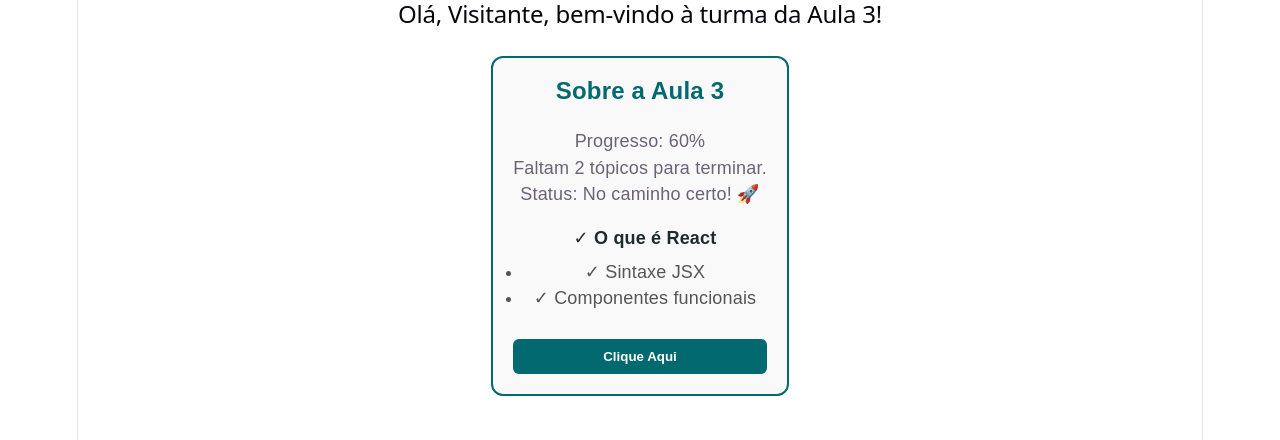
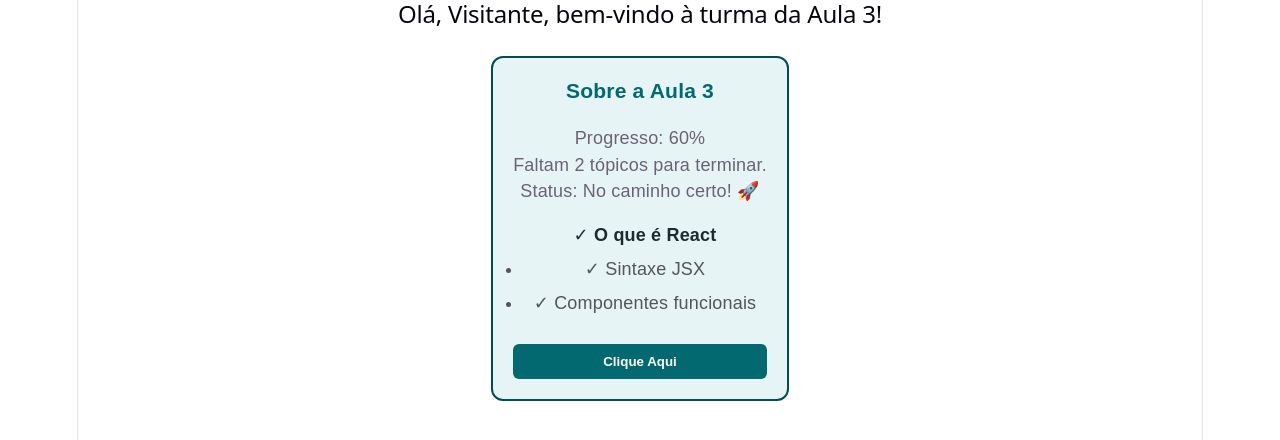
Before and after one commit to DNeves8/aula3-react, a React (Vite) app: page / in a window 1280 px wide. Shown: the top 440 px of the page. Built offline with nearby package versions, Linux system fonts and the light colour scheme.

Commit message:
feat: estilos externos com CSS e className

```diff
--- /dev/null
+++ b/src/Cartao.css
@@ -0,0 +1,46 @@
+/* src/Cartao.css */
+
+.cartao {
+  padding: 20px;
+  border: 2px solid #01696F;
+  border-radius: 12px;
+  max-width: 420px;
+  margin: 20px auto;
+  background-color: #f9f9f9;
+  font-family: sans-serif;
+}
+
+/* Desafio Bônus: Classe que muda o fundo se o cartão for destaque */
+.cartao--destaque {
+  background-color: #e6f4f5;
+  border-color: #004d52;
+}
+
+.cartao h3 {
+  color: #01696F;
+  margin-top: 0;
+   Riosize: 24px;
+}
+
+.cartao li {
+  color: #555;
+  margin-bottom: 8px;
+}
+
+.cartao li.destaque {
+  font-weight: bold;
+  color: #1E2A2E;
+  list-style-type: none;
+}
+
+.cartao button {
+  background-color: #01696F;
+  color: white;
+  border: none;
+  padding: 10px 15px;
+  border-radius: 6px;
+  cursor: pointer;
+  font-weight: bold;
+  margin-top: 10px;
+  width: 100%;
+}
--- a/src/Cartao.jsx
+++ b/src/Cartao.jsx
@@ -1,15 +1,9 @@
-// Função de porcentagem da atividade anterior
+// 1. Importando o arquivo CSS externo
+import "./Cartao.css";
+
 function porcentagem(parte, total) {
   return Math.round((parte / total) * 100);
 }
-
-// 3. Criando uma variável de estilo externa (fora do componente)
-const estiloItem = {
-  fontWeight: "bold",
-  color: "#1E2A2E",
-  listStyleType: "none", // Remove a bolinha da lista para o item estilizado
-  marginBottom: "8px"
-};
 
 function Cartao() {
   const titulo = "Sobre a Aula 3";
@@ -17,51 +11,27 @@ function Cartao() {
   const concluidos = 3;
   const progressoAtual = porcentagem(concluidos, totalTopicos);
 
+  // Variável para o Desafio Bônus (mude para false se quiser testar a cor normal)
+  const éDestaque = true;
+
   return (
-    // 1. Estilo inline direto no elemento raiz
-    <div
-      className="cartao"
-      style={{
-        padding: "20px",
-        border: "2px solid #01696F",
-        borderRadius: "12px",
-        maxWidth: "420px",
-        margin: "20px auto",
-        backgroundColor: "#f9f9f9",
-        fontFamily: "sans-serif"
-      }}
-    >
-      {/* 2. Estilo inline no h3 usando camelCase */}
-      <h3 style={{ color: "#01696F", marginTop: 0, fontSize: "24px" }}>
-        {titulo}
-      </h3>
+    /* 2. Aplicando classe condicional do Desafio Bônus */
+    <div className={éDestaque ? "cartao cartao--destaque" : "cartao"}>
+
+      <h3>{titulo}</h3>
 
       <p>Progresso: {progressoAtual}%</p>
       <p>Faltam {totalTopicos - concluidos} tópicos para terminar.</p>
       <p>Status: {progressoAtual >= 50 ? "No caminho certo! 🚀" : "Mãos à obra! 💻"}</p>
 
       <ul style={{ paddingLeft: "10px" }}>
-        {/* 4. Usando a variável externa de estilo */}
-        <li style={estiloItem}>✓ O que é React</li>
-        <li style={{ color: "#555" }}>✓ Sintaxe JSX</li>
-        <li style={{ color: "#555" }}>✓ Componentes funcionais</li>
+        {/* 3. Usando a classe de destaque no primeiro li */}
+        <li className="destaque">✓ O que é React</li>
+        <li>✓ Sintaxe JSX</li>
+        <li>✓ Componentes funcionais</li>
       </ul>
 
-      {/* Desafio Bônus: Botão estilizado com evento de clique */}
-      <button
-        onClick={() => alert("Bons estudos na Aula 3! 🎉")}
-        style={{
-          backgroundColor: "#01696F",
-          color: "white",
-          border: "none",
-          padding: "10px 15px",
-          borderRadius: "6px",
-          cursor: "pointer",
-          fontWeight: "bold",
-          marginTop: "10px",
-          width: "100%"
-        }}
-      >
+      <button onClick={() => alert("Bons estudos na Aula 3! 🎉")}>
         Clique Aqui
       </button>
     </div>
```
